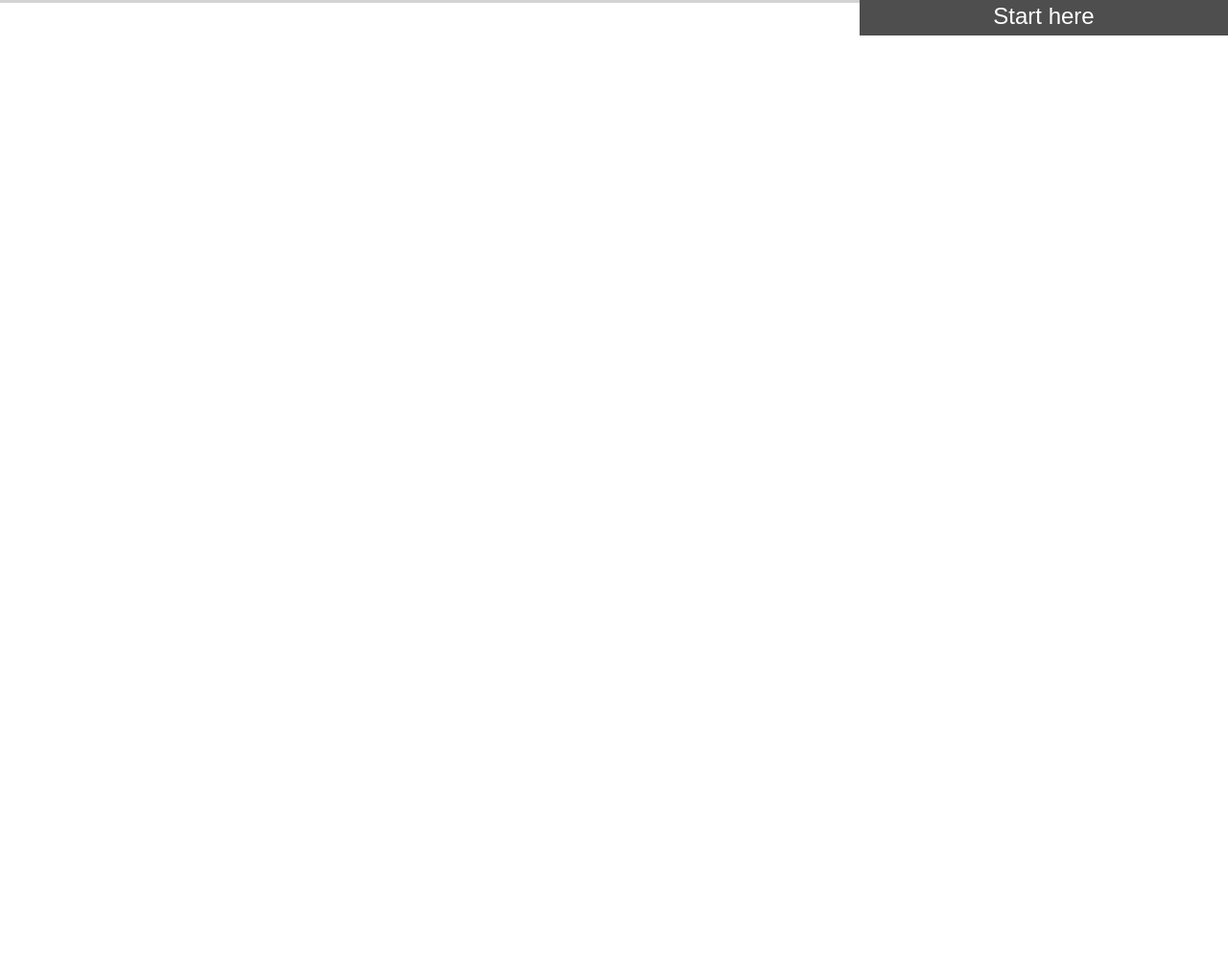
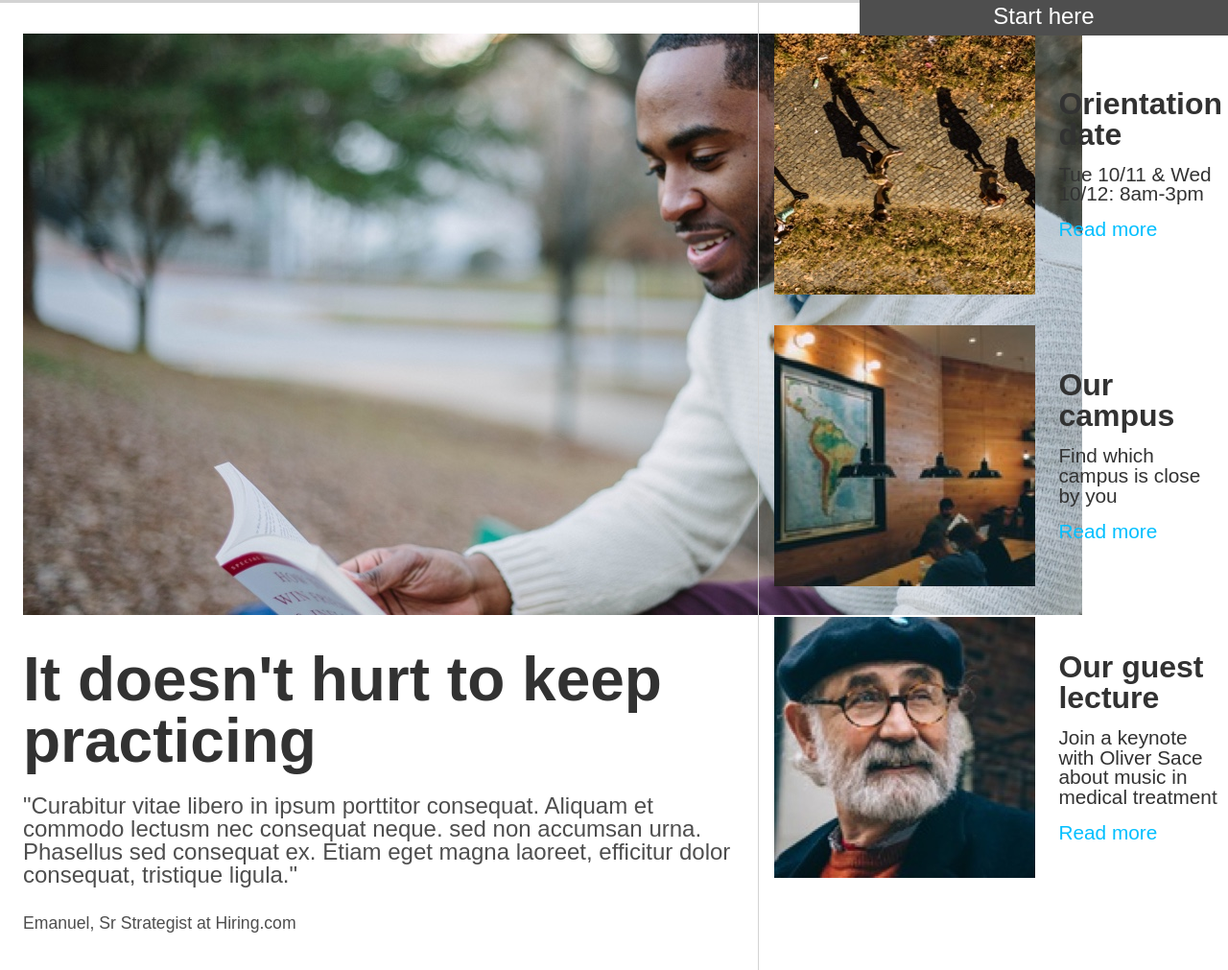
Before and after one commit to shaynefw/capstone, a plain HTML site: page index.html in a window 1280 px wide. Shown: the part 755-1766 px from the top of the page at 96% size. Before the commit the page ends 854 px from the top, so only its background shows below. Drawn offline with Linux system fonts and the light colour scheme.

Commit message:
complete information mid section

```diff
--- a/index.html
+++ b/index.html
@@ -45,6 +45,45 @@
         </div>
       </div>
     </article>
+    <!-- Middle Section -->
+    <div id="midsec">
+      <!-- Mid Banner -->
+      <div class="container">
+        <div id="midsec1">
+          <img src="./resources/images/information-main.jpg"/>
+          <h1>It doesn't hurt to keep practicing</h1>
+          <h2>"Curabitur vitae libero in ipsum porttitor consequat. Aliquam et commodo lectusm nec consequat neque. sed non accumsan urna. Phasellus sed consequat ex. Etiam eget magna laoreet, efficitur dolor consequat, tristique ligula."</h2>
+          <p>Emanuel, Sr Strategist at Hiring.com</p>
+        </div>
+      </div>
+      <!-- Campus Info -->
+      <div id="midsec2">
+        <section class="ms2-boxes">
+          <img src="./resources/images/information-orientation.jpg"/>
+          <div>
+            <h1>Orientation date</h1>
+            <h2>Tue 10/11 & Wed 10/12: 8am-3pm</h2>
+            <span><a href="#">Read more</a></span>
+          </div>
+        </section>
+        <section class="ms2-boxes">
+          <img src="./resources/images/information-campus.jpg"/>
+          <div>
+            <h1>Our campus</h1>
+            <h2>Find which campus is close by you</h2>
+            <span><a href="#">Read more</a></span>
+          </div>
+        </section>
+        <section class="ms2-boxes">
+          <img src="./resources/images/information-guest-lecture.jpg"/>
+          <div>
+            <h1>Our guest lecture</h1>
+            <h2>Join a keynote with Oliver Sace about music in medical treatment</h2>
+            <span><a href="#">Read more</a></span>
+          </div>
+        </section>
+      </div>
+    </div>
   </body>
 
 </html>
--- a/resources/css/style.css
+++ b/resources/css/style.css
@@ -8,6 +8,7 @@
 
 body {
   font-family: "kanit", sans-serif;
+  color: #323232;
 }
 
 .container {
@@ -100,7 +101,6 @@ article .container {
   position: relative;
   max-width: 30%;
   top: 8em;
-  color: #323232;
 }
 
 #bannertxt h1 {
@@ -134,3 +134,91 @@ article .container {
 #bannertxt div h3 a:hover {
 
 }
+
+/* Middle Section */
+
+#midsec {
+  display: flex;
+}
+
+#midsec .container {
+  width: 58%;
+  margin: 32px 24px;
+}
+
+#midsec1 {
+
+}
+
+#midsec1 img {
+  padding-bottom: 32px;
+}
+
+#midsec1 h1 {
+  font-size: 4em;
+  font-weight: 600;
+  padding-bottom: 24px;
+}
+
+#midsec1 h2 {
+  font-size: 1.5em;
+}
+
+#midsec1 p {
+  padding-top: 30px;
+  font-size: 1.1em;
+  margin-bottom: 32px;
+}
+
+#midsec1 h2, p {
+  color: #4E4E4E;
+}
+
+/* Campus Info */
+
+#midsec2 {
+  padding-top: 16px;
+  border-left: 1px solid lightgray;
+}
+
+#midsec2 section:hover {
+  background-color: lightgray;
+}
+
+.ms2-boxes {
+  display: flex;
+  padding: 16px;
+}
+
+.ms2-boxes img {
+  padding-right: 24px;
+}
+
+.ms2-boxes div {
+  display: flex;
+  flex-direction: column;
+  justify-content: center;
+}
+
+.ms2-boxes div h1 {
+  font-size: 2em;
+  font-weight: 600;
+  padding-bottom: 16px;
+}
+
+.ms2-boxes div h2, span {
+  font-size: 1.3em;
+}
+
+.ms2-boxes div h2 {
+
+}
+
+.ms2-boxes div span {
+  padding-top: 16px;
+}
+
+.ms2-boxes div a {
+  text-decoration: none;
+  color: deepskyblue;
+}
```
